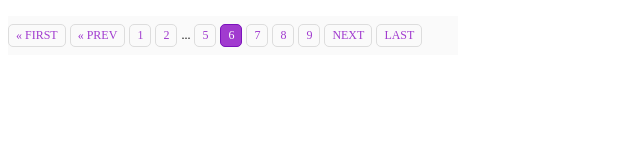
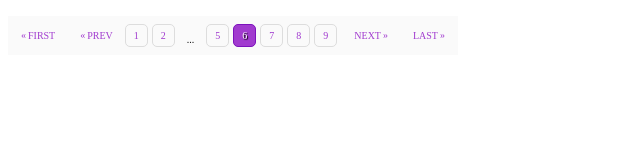
Before and after one commit to zatelepinSV/Zatelepin-markup-home, a plain HTML site: page lesson-9-css/task2.html in a window 1280 px wide. Shown: the whole page, without its empty margins (0-640 px from the left). Drawn offline with Linux system fonts and the light colour scheme.

Commit message:
add task2

```diff
--- a/lesson-9-css/task1.css
+++ b/lesson-9-css/task1.css
@@ -4,7 +4,7 @@ div {
 }
 
 input[type="checkbox"] {
-    /*display: none;*/
+    display: none;
 }
 
 label {
@@ -14,7 +14,6 @@ label {
     margin-right: 45px;
 }
 
-/* красим "выключатели" */
 label[for="red"] {
     color: red;
 }
@@ -28,14 +27,12 @@ label[for="blue"] {
     color: blue;
 }
 
-/*задаём цвет и отступы*/
 span {
     padding: 5px 15px;
     color: white;
     border-radius: 12px
 }
 
-/* красим фон */
 .green {
     background-color: green;
 }
@@ -48,7 +45,6 @@ span {
     background-color: blue;
 }
 
-/* прячем выбранные боксы */
 #red:checked ~ .red,
 #green:checked ~ .green,
 #blue:checked ~ .blue {
--- a/lesson-9-css/task2.css
+++ b/lesson-9-css/task2.css
@@ -4,19 +4,20 @@ nav {
     max-width: 450px;
     height: 39px;
 }
+
 ul {
-    padding:8px 0 5px 0;
+    padding: 8px 0 5px 0;
 }
 
 li {
     display: inline-block;
-    font-size: 12px;
+    font-size: 10px;
+}
 
-}
-nav a {
+a {
     text-decoration: none;
-    display: block;
-    padding: 3px 7px;
+    display: inline-block;
+    padding: 5px 8px;
     border: 1px solid #DDD;
     border-radius: 5px;
     color: #A13BCF;
@@ -24,18 +25,41 @@ nav a {
 
 nav a:hover, .active a {
     color: white;
-    padding: 3px 7px;
     background-color: #A13BCF;
     border: 1px solid #7C12BC;
     border-radius: 5px;
+    text-shadow: 1px 1px 1px black;
 }
 
 li span {
-    margin-top: 100px;
+    display: inline-block;
+    transform: translateY(4px);
+    margin: 0 8px;
 }
-/*
-.active a {
-    color: white;
-    background-color: #A13BCF;
-    border: 1px solid #7C12BC;
+
+.next a, .first a {
+    display: inline-block;
+    padding: 3px 7px;
+    margin-left: 5px;
+    border: 1px solid #FAFAFA;
+    color: #A13BCF;
 }
+
+.first a:hover, .next a:hover {
+    border: none;
+    padding: 4px 8px;
+}
+
+.first a:before {
+    display: inline-block;
+    content: "\00AB";
+    transform: translateY(-1px);
+    margin-right: 2px;
+}
+
+.next a:after {
+    display: inline-block;
+    content: "\00BB";
+    transform: translateY(-1px);
+    margin-left: 2px;
+}
--- a/lesson-9-css/task2.html
+++ b/lesson-9-css/task2.html
@@ -8,8 +8,8 @@
   <body>
     <nav>
       <ul class="menu">
-        <li><a href="#">&laquo FIRST</a></li>
-        <li><a href="#">&laquo PREV</a></li>
+        <li class="first"><a href="#">FIRST</a></li>
+        <li class="first"><a href="#">PREV</a></li>
         <li><a href="#">1</a></li>
         <li><a href="#">2</a></li>
         <li><span>...</span></li>
@@ -18,8 +18,8 @@
         <li><a href="#">7</a></li>
         <li><a href="#">8</a></li>
         <li><a href="#">9</a></li>
-        <li><a href="#">NEXT</a></li>
-        <li><a href="#">LAST</a></li>
+        <li class="next"><a href="#">NEXT</a></li>
+        <li class="next"><a href="#">LAST</a></li>
       </ul>
     </nav>
   </body>
```
